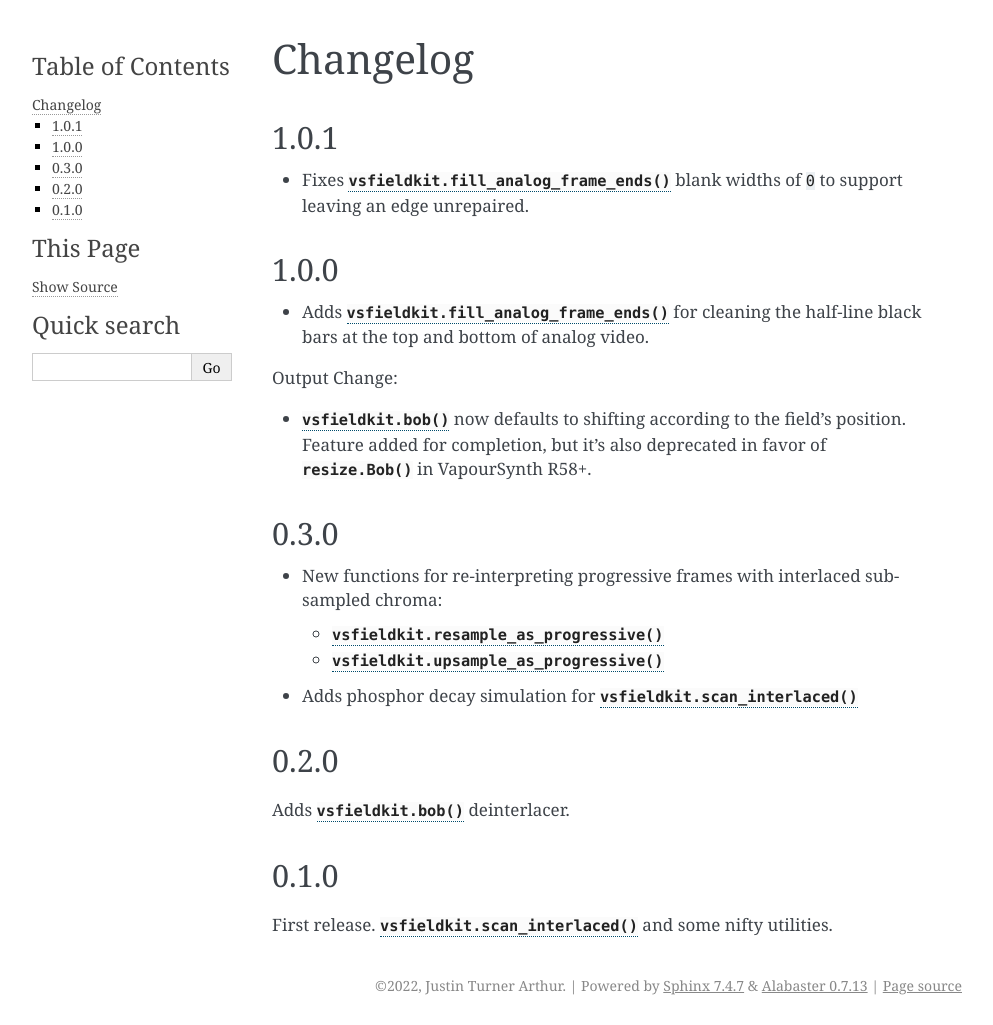
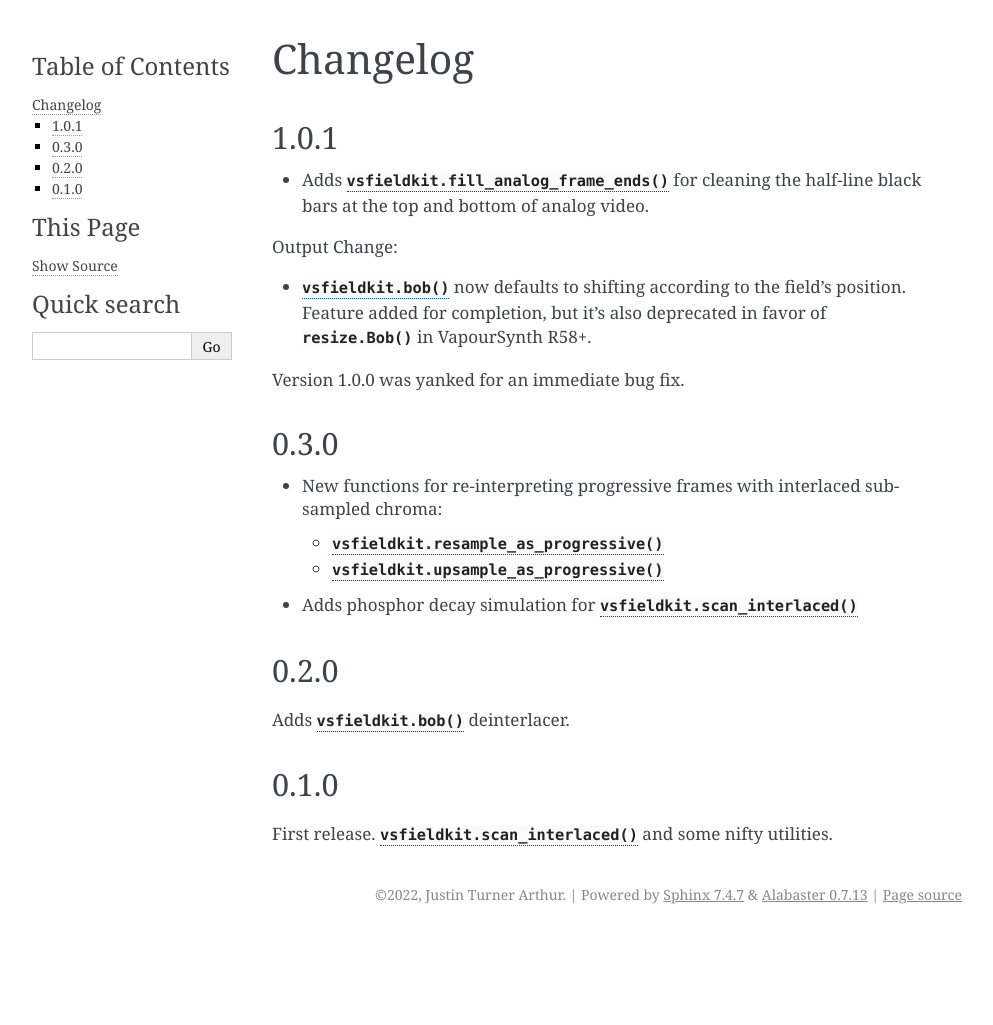
Before and after one commit to JustinTArthur/vsfieldkit, a Sphinx documentation site: the page built from docs/changelog.rst, in a window 1280 px wide. Shown: the whole page, without its empty margins (148-1141 px from the left). Built offline with Sphinx 7.4.7, drawn with Linux system fonts in a browser that asks for light colours; after the commit the page ends 934 px from its top, so only the background shows below that.

```diff
--- a/docs/changelog.rst
+++ b/docs/changelog.rst
@@ -1,11 +1,6 @@
 Changelog
 =========
 1.0.1
-------------
-* Fixes :py:func:`vsfieldkit.fill_analog_frame_ends` blank widths of ``0`` to
-  support leaving an edge unrepaired.
-
-1.0.0
 ------------
 * Adds :py:func:`vsfieldkit.fill_analog_frame_ends` for cleaning the half-line
   black bars at the top and bottom of analog video.
@@ -15,6 +10,8 @@
 * :py:func:`vsfieldkit.bob` now defaults to shifting according to the field's
   position. Feature added for completion, but it's also deprecated
   in favor of :py:func:`resize.Bob` in VapourSynth R58+.
+
+Version 1.0.0 was yanked for an immediate bug fix.
 
 0.3.0
 -----
```
